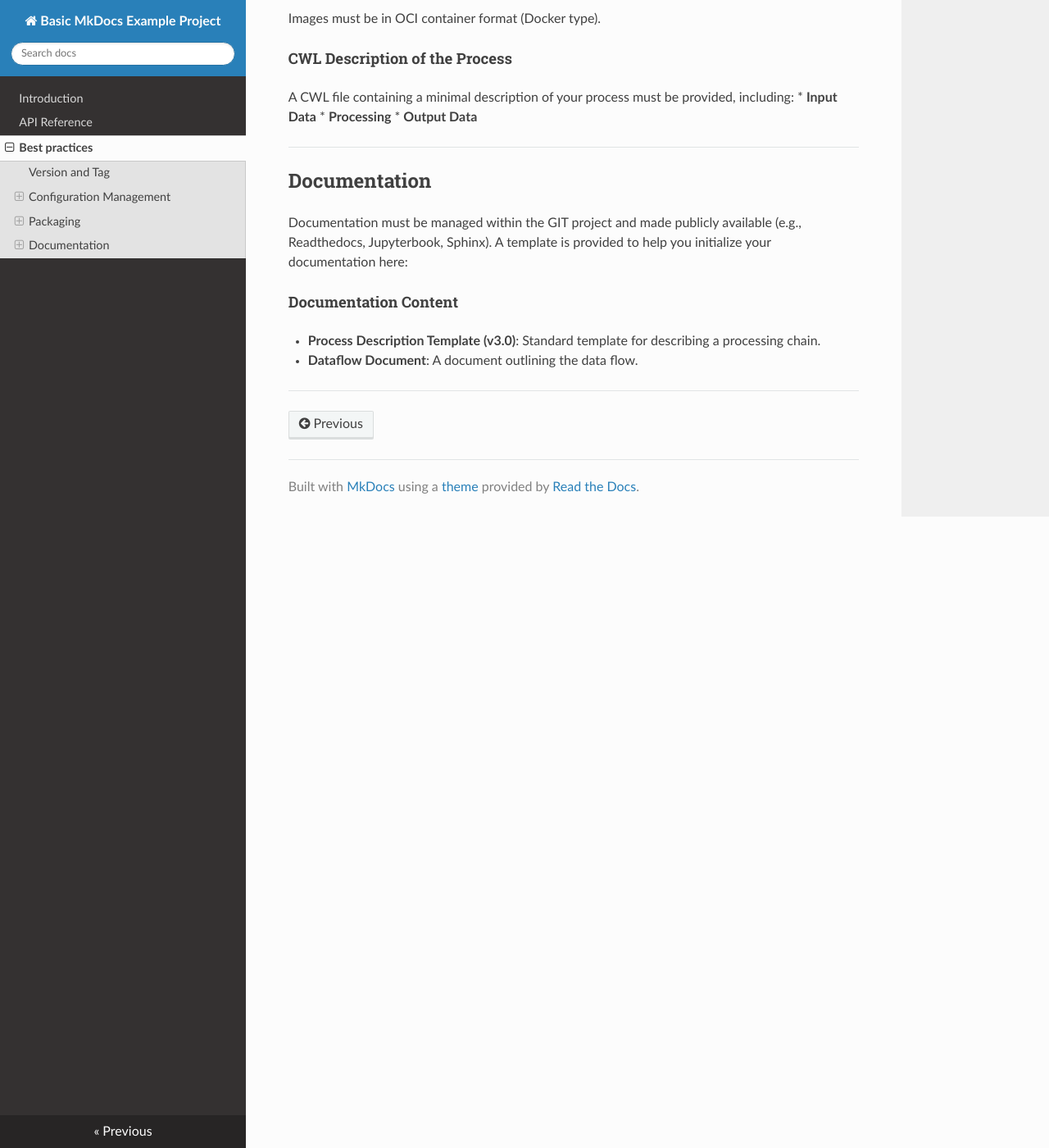
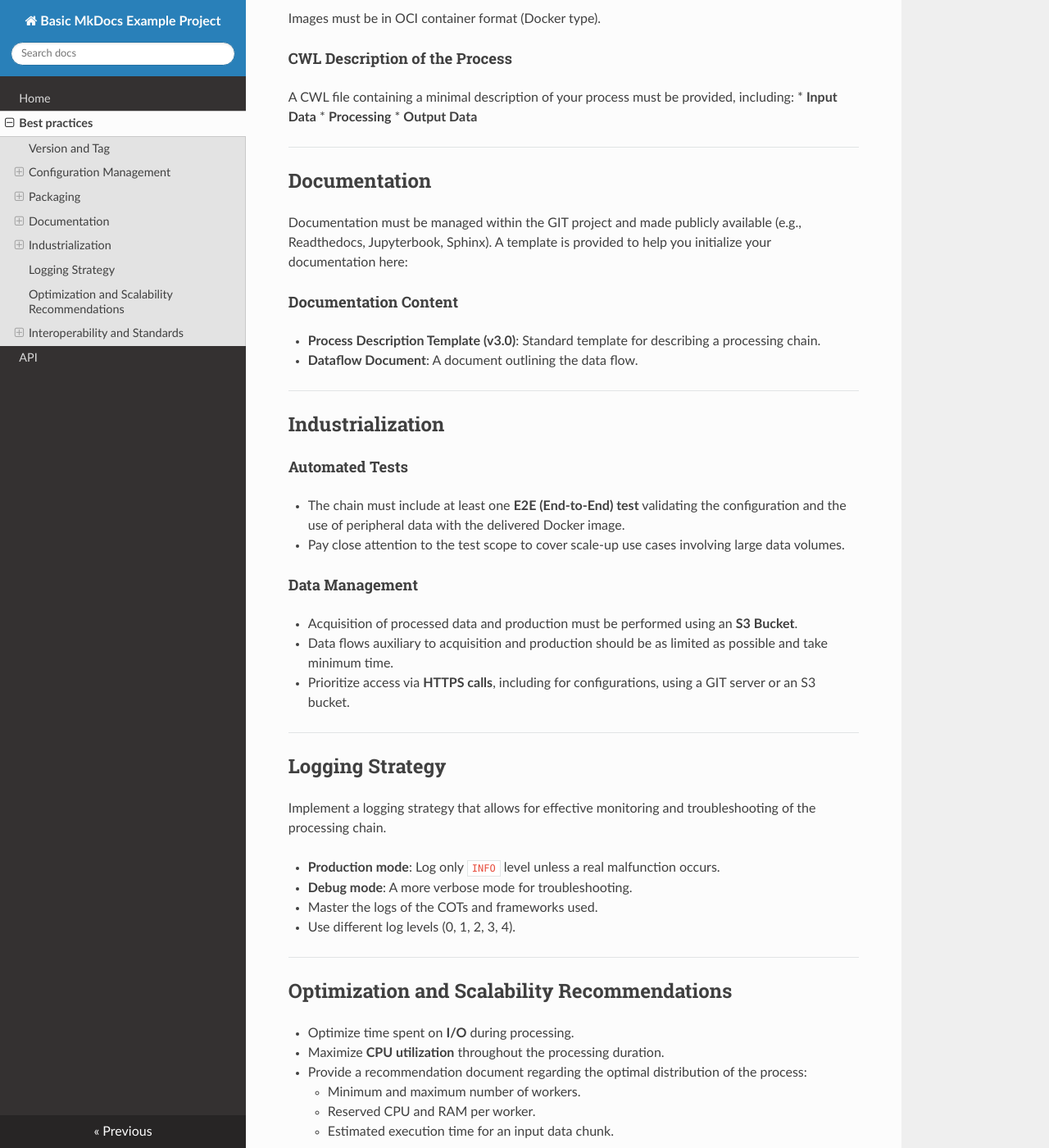
Before and after one commit to CNES/processing-chain-guidelines, an MkDocs documentation site: the page built from docs/best_practices.md, in a window 1280 px wide and 1400 px high, scrolled down 989 px. Shown: the whole window at 82% size. Built offline with MkDocs 1.6.1, drawn with Linux system fonts in a browser that asks for light colours; nearby versions of some CDN libraries; some of the changed text lies outside the part shown.

Commit message:
Update best practices documentation and add processing chain description template

```diff
--- a/docs/api.md
+++ /dev/null
@@ -1,3 +0,0 @@
-# API Reference
-
-::: lumache
--- a/docs/best_practices.md
+++ b/docs/best_practices.md
@@ -1,5 +1,4 @@
-Best practices
-=====
+# Best practices
 
 Version and Tag
 ---------------
@@ -55,3 +54,51 @@ A template is provided to help you initialize your documentation here:
 * **Dataflow Document**: A document outlining the data flow.
 
 ---
+
+Industrialization
+-----------------
+
+#### Automated Tests
+* The chain must include at least one **E2E (End-to-End) test** validating the configuration and the use of peripheral data with the delivered Docker image.
+* Pay close attention to the test scope to cover scale-up use cases involving large data volumes.
+
+#### Data Management
+* Acquisition of processed data and production must be performed using an **S3 Bucket**.
+* Data flows auxiliary to acquisition and production should be as limited as possible and take minimum time.
+* Prioritize access via **HTTPS calls**, including for configurations, using a GIT server or an S3 bucket.
+
+---
+
+Logging Strategy
+-----------------
+
+Implement a logging strategy that allows for effective monitoring and troubleshooting of the processing chain.
+
+* **Production mode**: Log only `INFO` level unless a real malfunction occurs.
+* **Debug mode**: A more verbose mode for troubleshooting.
+* Master the logs of the COTs and frameworks used.
+* Use different log levels (0, 1, 2, 3, 4).
+
+---
+
+Optimization and Scalability Recommendations
+---------------------------------------------
+
+* Optimize time spent on **I/O** during processing.
+* Maximize **CPU utilization** throughout the processing duration.
+* Provide a recommendation document regarding the optimal distribution of the process:
+    * Minimum and maximum number of workers.
+    * Reserved CPU and RAM per worker.
+    * Estimated execution time for an input data chunk.
+
+---
+
+Interoperability and Standards
+------------------------------
+
+#### STAC Compliance
+* Provide a **STAC Item** file as an output of the chain.
+
+#### Data Format
+* Provide a **QuickLook** of the product.
+* Adhere to the **ARCO** (Analysis-Ready Cloud Optimized) format (to be specified/completed).
--- a/mkdocs.yml
+++ b/mkdocs.yml
@@ -1,4 +1,8 @@
 site_name: Basic MkDocs Example Project
+nav:
+  - Home: index.md
+  - Best practices: best_practices.md
+  - API: api.md
 theme:
   name: readthedocs
   highlightjs: true
```
Also changed, not shown: docs/Data_processing_chain_template.md (added, +66 -0 lines).
